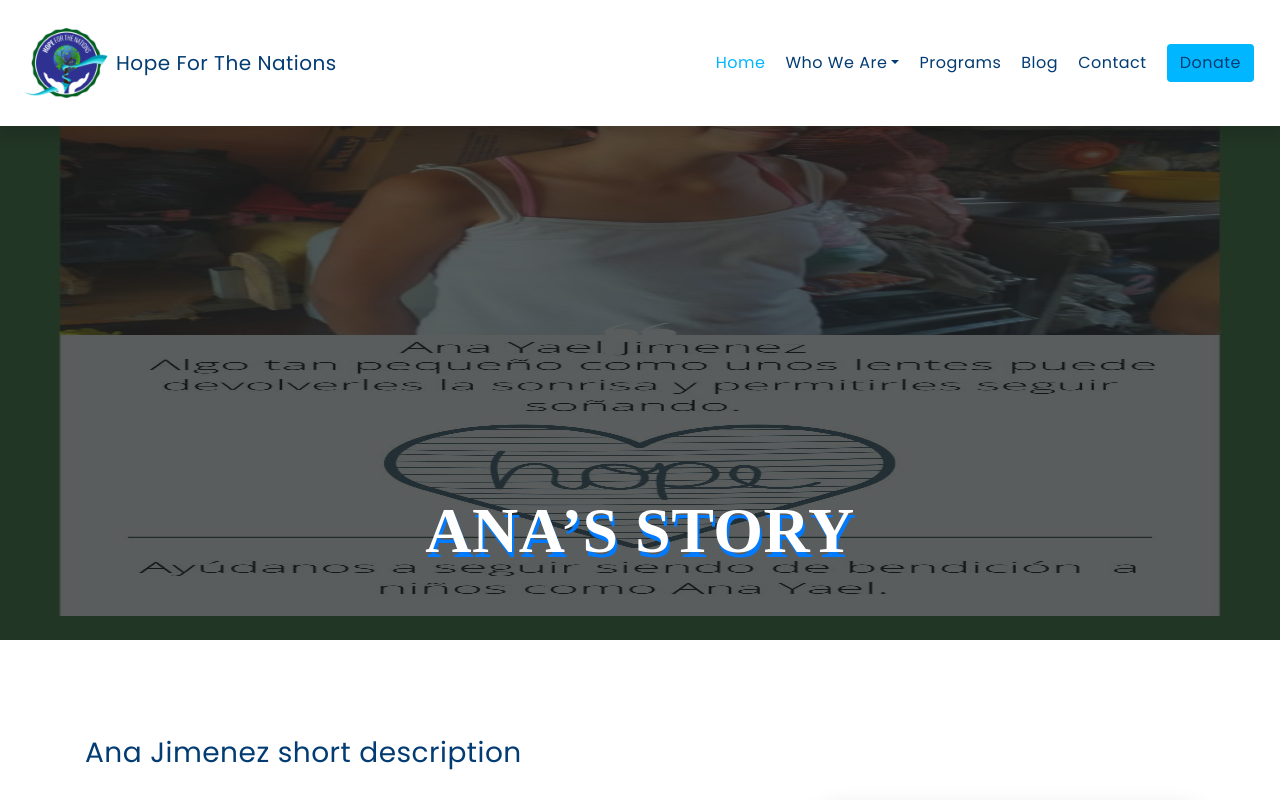
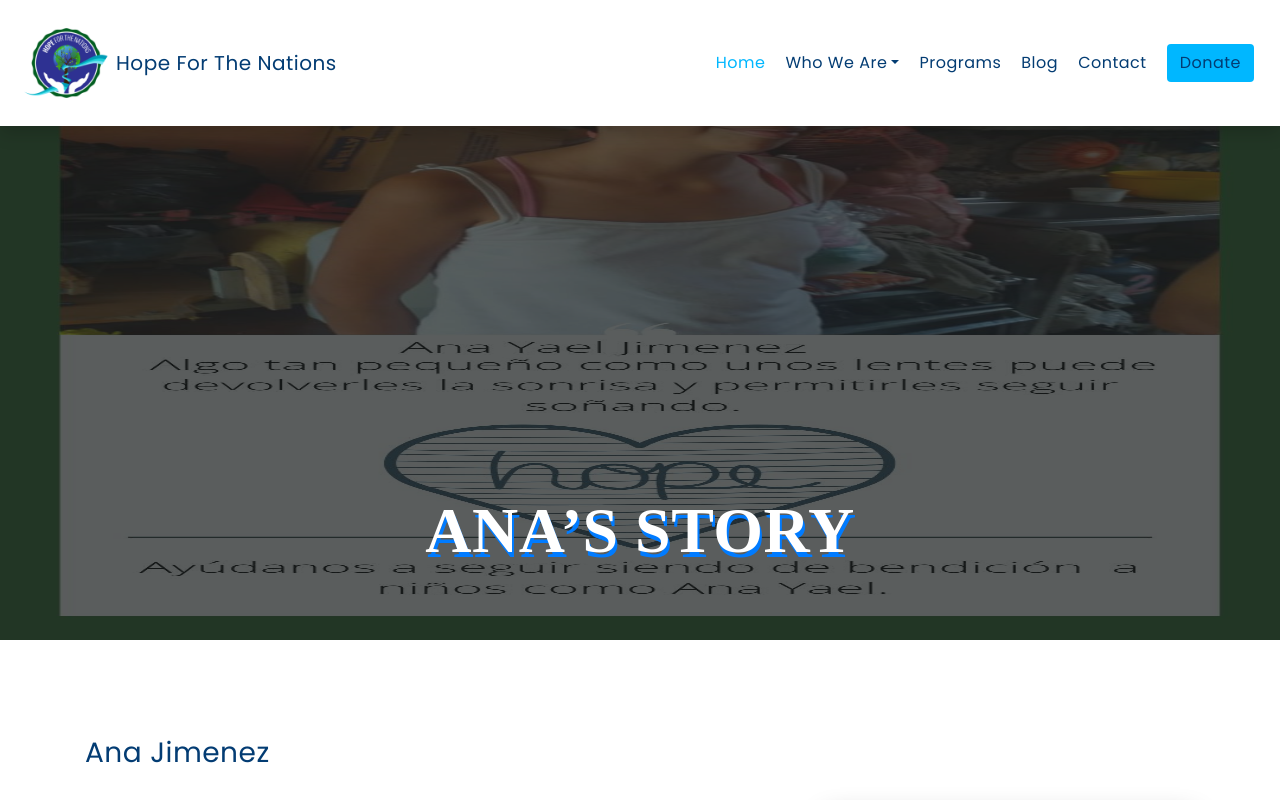
Before and after one commit to Cmmh1101/hope-react-types, a React (Create React App) app: page /storyOfHope/anas-story in a window 1280 px wide. Shown: the top 800 px of the page. Built offline with nearby package versions, Linux system fonts and the light colour scheme; a web font is replaced by a local one.

Commit message:
small title change

```diff
--- a/src/storiesData.ts
+++ b/src/storiesData.ts
@@ -43,7 +43,7 @@ const articles = [
     description: "Ana Jimenez",
     storyImage: {
         image1: "../../../images/storiesImgs/ana1.jpg",
-        alt: "Familia Perez recibiendo herramientas de trabajo para su reposteria en el hogar"
+        alt: "Ana Jimenez"
     },
       storyImage2: {
         image: "../../../images/storiesImgs/ana2.jpg",
--- a/src/views/storiesOfHope.tsx/components/StoryPage.tsx
+++ b/src/views/storiesOfHope.tsx/components/StoryPage.tsx
@@ -32,7 +32,7 @@ const StoryPage = ({ match }: any) => {
         <Row>
           <Col xs={12} className="mx-auto p-0">
             <Col xs={12} className="my-5 mx-auto">
-              <h3>{article.description} short description</h3>
+              <h3>{article.description}</h3>
             </Col>
 
             <Col xs={12} tag="article" className="mx-autopx-0">
```
